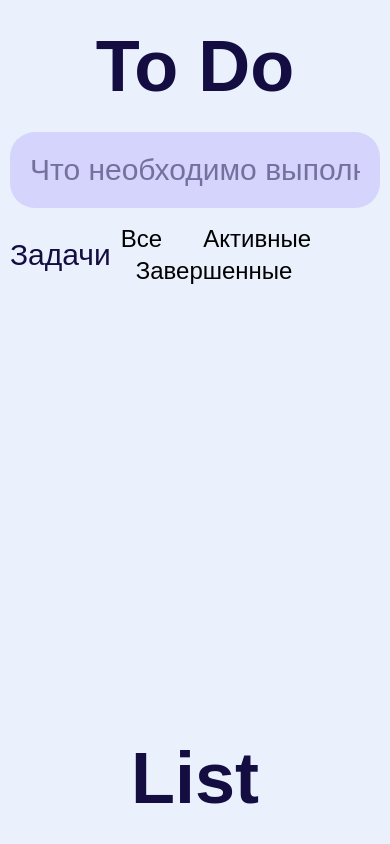
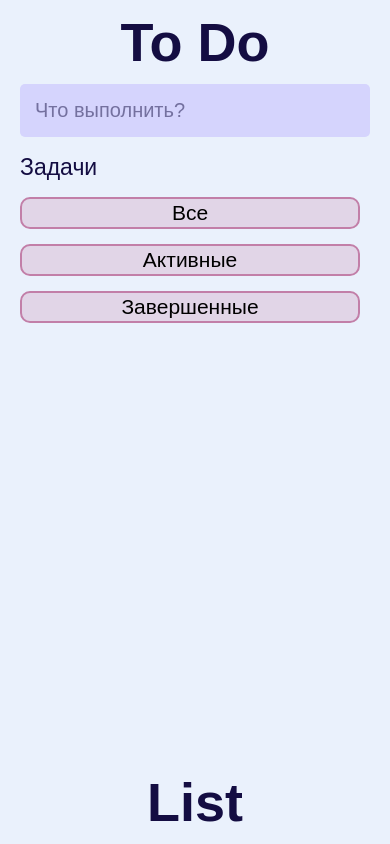
Before and after one commit to saintty/To-Do, a website with bundled scripts: page src/index.html in a window 390 px wide. Built offline with nearby package versions, Linux system fonts and the light colour scheme; a web font is replaced by a local one.

Commit message:
added adaptivity

```diff
--- a/src/index.html
+++ b/src/index.html
@@ -33,9 +33,9 @@
             </div>
           </div>
           <ul id="todo__list" class="todo__list"></ul>
-          <div class="todo__controls">
+          <div class="todo__controls todo__controls_large">
             <p id="todo__info" class="todo__info">Всё выполнено</p>
-            <div class="todo__buttons">
+            <div class="todo__buttons todo__buttons_wide">
               <button id="check-all" class="todo__button">Отметить все</button>
               <button id="clear-complete" class="todo__button">Удалить завершенные</button>
             </div>
--- a/src/js/main.js
+++ b/src/js/main.js
@@ -21,6 +21,10 @@ function init() {
   });
 
   utils.createControls(tasksList);
+
+  if (window.innerWidth < 401) {
+    input.setAttribute("placeholder", "Что выполнить?");
+  }
 }
 
 window.onload = init;
--- a/src/scss/_global.scss
+++ b/src/scss/_global.scss
@@ -46,9 +46,9 @@ button {
 }
 
 .container {
-  max-width: 920px;
+  max-width: 940px;
   margin: 0 auto;
-  padding: 0 10px;
+  padding: 0 20px;
 }
 
 .title {
--- a/src/scss/_media.scss
+++ b/src/scss/_media.scss
@@ -0,0 +1,150 @@
+@media (max-width: 900px) {
+  .title {
+    font-size: 54px;
+    line-height: 54px;
+  }
+
+  .form {
+    &__input {
+      padding: 15px;
+    }
+
+    &__input,
+    &__input::placeholder {
+      font-size: 24px;
+      line-height: 30px;
+    }
+  }
+
+  .todo {
+    &__title {
+      font-size: 26px;
+      line-height: 30px;
+    }
+
+    &__button {
+      font-size: 21px;
+    }
+
+    &__button + &__button {
+      margin-left: 10px;
+    }
+  }
+}
+
+@media (max-width: 800px) {
+  .todo {
+    &__controls_large {
+      justify-content: flex-end;
+    }
+
+    &__buttons_wide {
+      margin-bottom: 15px;
+    }
+
+    &__info {
+      order: 1;
+      width: 100%;
+    }
+  }
+}
+
+@media (max-width: 700px) {
+  .todo {
+    &__button {
+      padding: 0 8px;
+
+      background-color: rgba($border, 25%);
+      border: 2px solid $border;
+    }
+  }
+
+  .task {
+    &__status {
+      margin-right: 15px;
+    }
+
+    &__status:hover {
+      background-color: #fff;
+    }
+
+    &__delete-button {
+      margin-left: 15px;
+    }
+
+    &__delete-button,
+    &:hover &__delete-button,
+    &:hover &__delete-button:hover {
+      opacity: 1;
+    }
+
+    &__message {
+      padding: 4px 0;
+    }
+  }
+}
+
+@media (max-width: 550px) {
+  .title {
+    padding: 15px;
+  }
+
+  .form {
+    &__input,
+    &__input::placeholder {
+      font-size: 20px;
+      line-height: 20px;
+
+      border-radius: 5px;
+    }
+  }
+
+  .todo {
+    &__title {
+      width: 100%;
+      margin-bottom: 15px;
+
+      font-size: 23px;
+    }
+
+    &__controls,
+    &__buttons_wide {
+      margin-bottom: 0;
+    }
+
+    &__buttons {
+      display: flex;
+      flex-wrap: wrap;
+      align-items: center;
+      justify-content: flex-start;
+      width: 100%;
+    }
+
+    &__button {
+      margin-right: 10px;
+      margin-bottom: 15px;
+    }
+
+    &__button + &__button {
+      margin-left: 0;
+    }
+  }
+}
+
+@media (max-width: 400px) {
+  .form {
+    &__input::placeholder {
+      content: "Что выполнить";
+    }
+  }
+
+  .todo {
+    &__button {
+      width: 100%;
+    }
+
+    &__info {
+      text-align: center;
+    }
+  }
+}
--- a/src/scss/style.scss
+++ b/src/scss/style.scss
@@ -35,6 +35,7 @@
 .todo {
   &__controls {
     display: flex;
+    flex-wrap: wrap;
     align-items: center;
     justify-content: space-between;
     margin-bottom: 15px;
```
Also changed, not shown: src/css/style.css, src/js/main.min.js.
